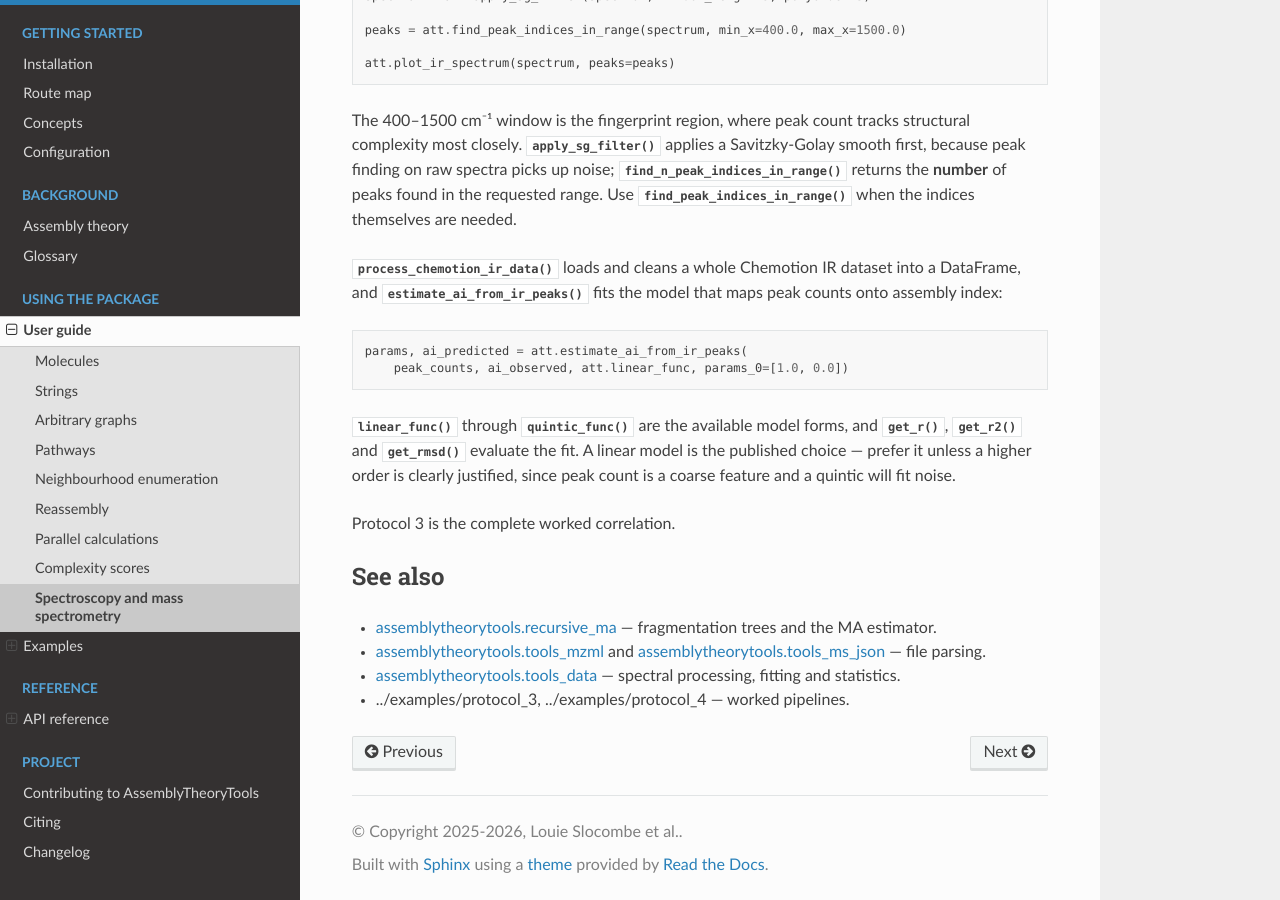
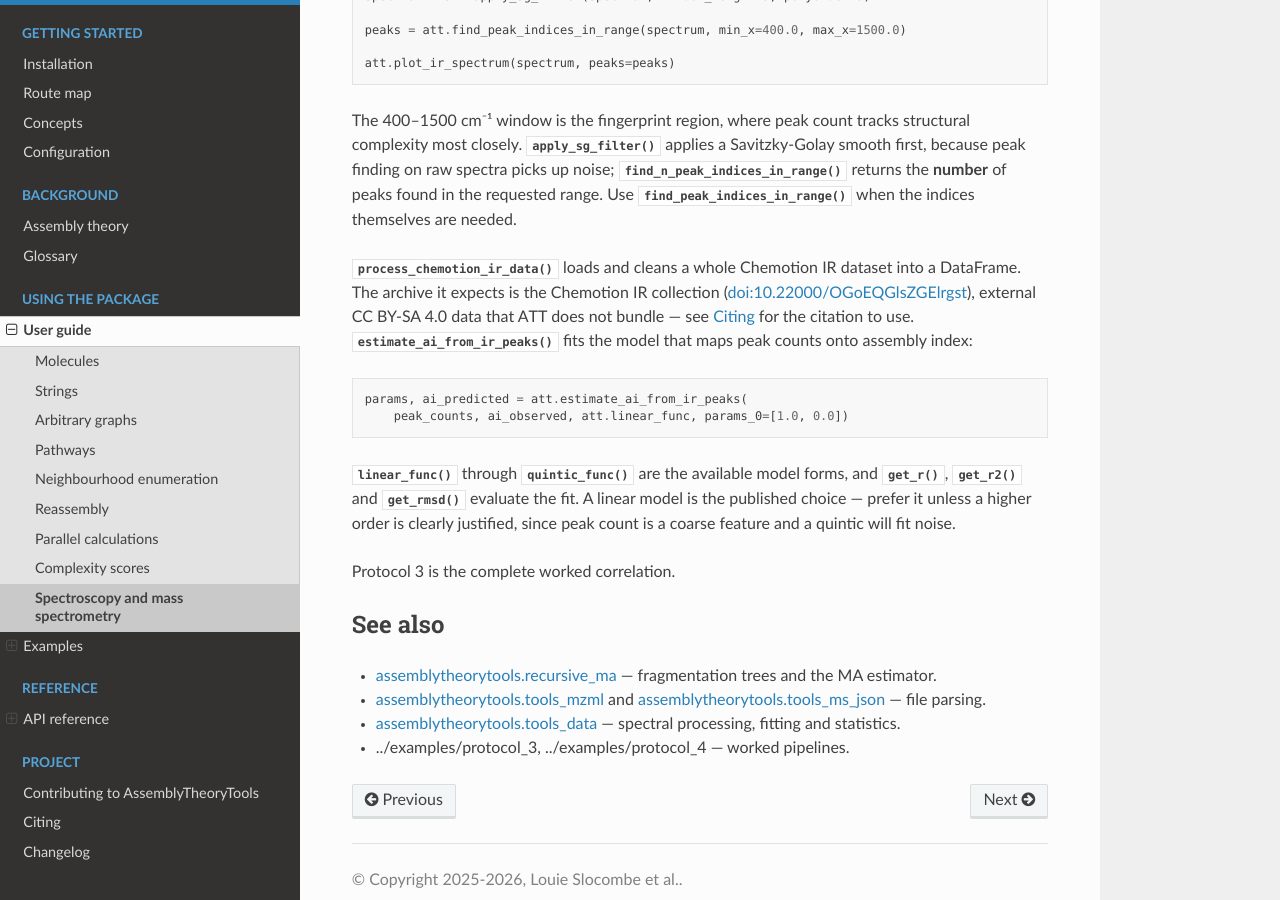
Before and after one commit to ELIFE-ASU/assemblytheorytools, a Sphinx documentation site: the page built from docs/source/guide/mass_spectrometry.md, in a window 1280 px wide and 900 px high, scrolled down 1919 px. Built offline with Sphinx 7.4.7 and the Read the Docs theme 3.1.0, drawn with Linux system fonts in a browser that asks for light colours; pages that are not in the unit, such as notebooks, are missing from menus.

Commit message:
Chemotion IR data properly cited  #459

```diff
--- a/att.bib
+++ b/att.bib
@@ -116,3 +116,13 @@
   year = {2026},
   doi = {10.21105/joss.09318},
 }
+
+@misc{jung2024chemotion,
+  title = {Chemotion Repository - Data collection: {FT-IR} spectroscopy data (Chemotion {IR})},
+  author = {Jung, Nicole and Tremouilhac, Pierre and Punjabi, Dev and Huang, Pei-Chi},
+  year = {2024},
+  publisher = {Karlsruhe Institute of Technology},
+  doi = {10.22000/OGoEQGlsZGElrgst},
+  url = {https://doi.org/10.22000/OGoEQGlsZGElrgst},
+  note = {Dataset, distributed under CC BY-SA 4.0},
+}
--- a/docs/source/guide/mass_spectrometry.md
+++ b/docs/source/guide/mass_spectrometry.md
@@ -110,7 +110,11 @@ Savitzky-Golay smooth first, because peak finding on raw spectra picks up noise;
 indices themselves are needed.
 
 {func}`~assemblytheorytools.tools_data.process_chemotion_ir_data` loads and
-cleans a whole Chemotion IR dataset into a DataFrame, and
+cleans a whole Chemotion IR dataset into a DataFrame. The archive it expects is
+the Chemotion IR collection
+([doi:10.22000/OGoEQGlsZGElrgst](https://doi.org/10.22000/OGoEQGlsZGElrgst)),
+external CC BY-SA 4.0 data that ATT does not bundle — see {doc}`../citing` for
+the citation to use.
 {func}`~assemblytheorytools.tools_data.estimate_ai_from_ir_peaks` fits the model
 that maps peak counts onto assembly index:
 
```
Also changed, not shown: docs/source/citing.md (+18 -0 lines), examples/protocols/3/README.md, 2 other files.
